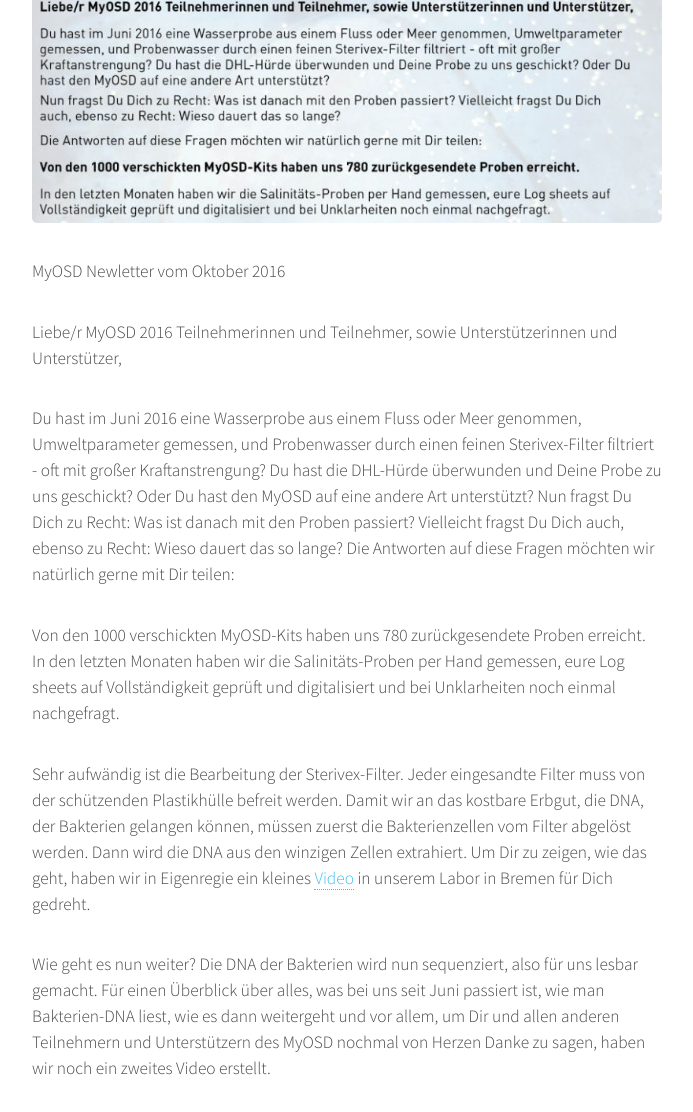
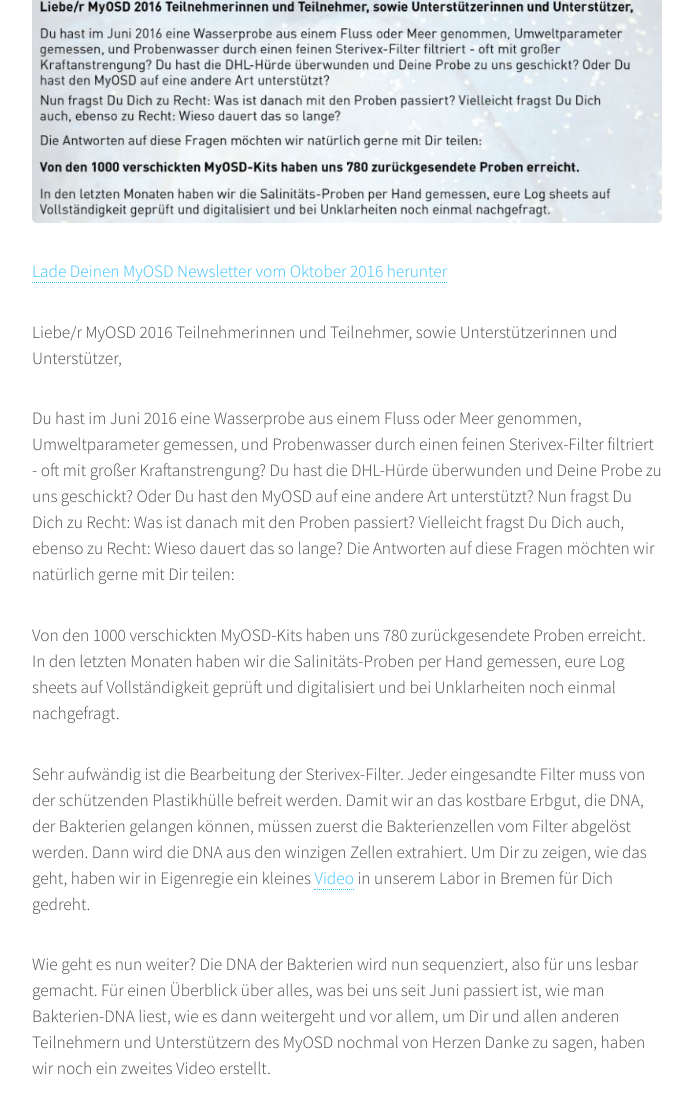
Before and after one commit to myosd/myosd.github.io, a Jekyll site: the page built from _posts/2016-10-01-MyOSD-Newsletter_Oktober2016.md, in a window 1280 px wide and 1400 px high, scrolled down 474 px, cut to the strip 0-1112 px from the top of the window. Shown: the whole strip, without its empty margins (293-986 px from the left). Built offline with Jekyll 4.4.1, drawn with Linux system fonts in a browser that asks for light colours; some of the changed text lies outside the part shown.

Commit message:
Update 2016-10-01-MyOSD-Newsletter_Oktober2016.md

```diff
--- a/_posts/2016-10-01-MyOSD-Newsletter_Oktober2016.md
+++ b/_posts/2016-10-01-MyOSD-Newsletter_Oktober2016.md
@@ -4,7 +4,7 @@ title: MyOSD Newsletter, Oktober 2016
 layout: post
 featured: /assets/images/Newsletter_Oktober.jpg
 ---
-MyOSD Newletter vom Oktober 2016
+[Lade Deinen MyOSD Newsletter vom Oktober 2016 herunter](https://owncloud.mpi-bremen.de/index.php/s/WV63HCgotTDypjn)
 
 Liebe/r MyOSD 2016 Teilnehmerinnen und Teilnehmer, sowie Unterstützerinnen und Unterstützer,
 
```
Also changed, not shown: other parts of _posts/2016-10-01-MyOSD-Newsletter_Oktober2016.md (+0 -2 lines).
